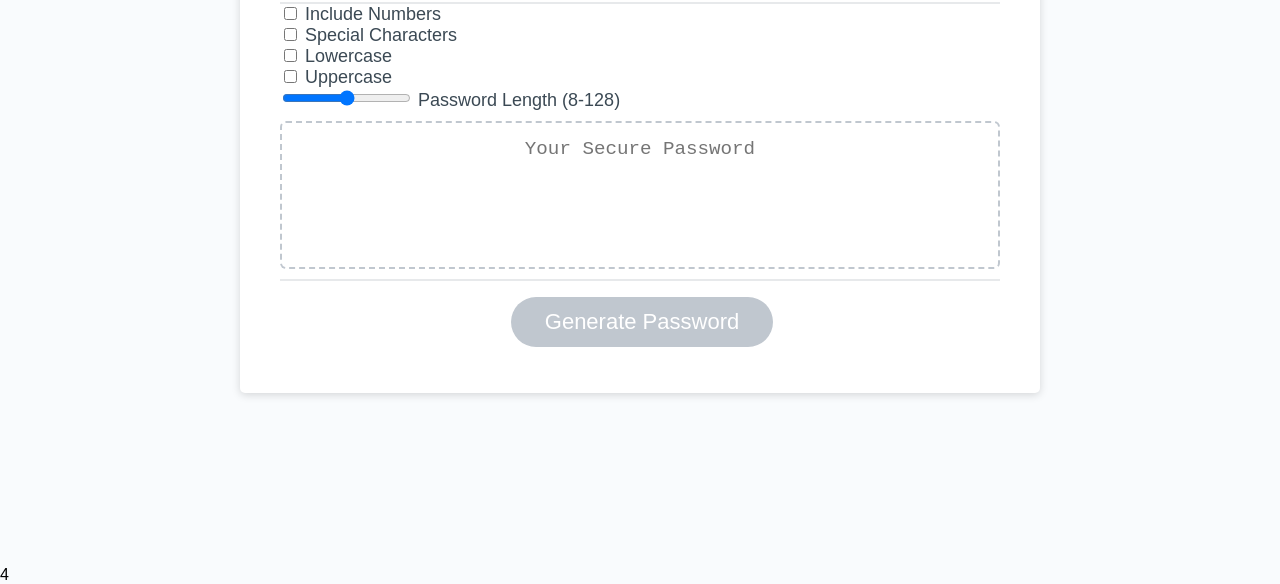
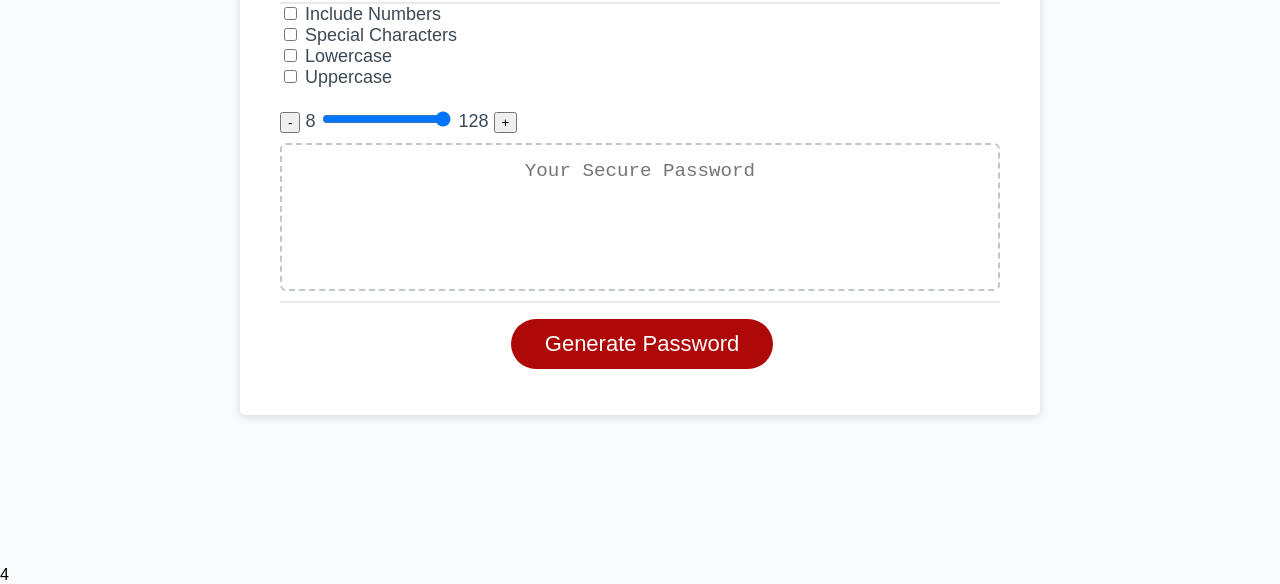
Before and after one commit to Landon0615/Password_Generator, a plain HTML site: page index.html in a window 1280 px wide. Shown: the part 234-818 px from the top of the page. Drawn offline with Linux system fonts and the light colour scheme.

Commit message:
Added value to toggle

```diff
--- a/index.html
+++ b/index.html
@@ -27,9 +27,10 @@
           <label for="upper-case">Uppercase</label><br>
         </div>
         <div>
-          <input type="range" id="password-length" name="password-length"
-                 min="8" max="128">
-          <label for="password-length">Password Length (8-128)</label>
+          <span id="slider_value2" style="color:red;font-weight:bold;"></span><br>
+          <input type="button" value="-" onClick="subtract_one()">
+          8 <input type="range" min="8" max="128" step="1" name="sld6" value="128" onchange="show_value2(this.value)"> 128
+          <input type="button" value="+" onClick="add_one()">
         </div>
         <div class="card-body">
           <textarea
@@ -40,7 +41,7 @@
           ></textarea>
         </div>
         <div class="card-footer">
-          <button id="generate" class="btn" disabled="disabled">Generate Password</button>
+          <button id="generate" class="btn">Generate Password</button>
         </div>
       </div>
     </div>4
--- a/script.js
+++ b/script.js
@@ -1,6 +1,17 @@
 // Assignment Code
 var generateBtn = document.querySelector("#generate");
+//
+var numbers = "123456789" .split(" ")
+var specials = "!%&*+-./<>?~" .split(" ")
+varaLower = "abcdefghijklmnopqrstuvwxyz" .split(" ")
+varaUpper = "ABCDEFGHIJKLMNOPQRSTUVWXYZ" .split(" ")
 
+//Add event listener to generate button
+document.querySelector("#generate").addEventListener("click",  Passwordcharacters);
+document.querySelector("#include-numbers").addEventListener("click",  writePassword);
+document.querySelector("#special-characters").addEventListener("click",  writePassword);
+document.querySelector("#lower-case").addEventListener("click",  writePassword);
+document.querySelector("#upper-case").addEventListener("click",  writePassword);
 // Write password to the #password input
 function writePassword() {
   var password = generatePassword();
@@ -9,24 +20,21 @@ function writePassword() {
   passwordText.value = password;
 
 }
+function show_value2(x)
+{
+ document.getElementById("slider_value2").innerHTML=x;
+}
+function add_one()
+{
+  document.f.sld6.value=parseInt(document.f.sld6.value)+1;
+  show_value2(document.f.sld6.value);
+}
+function subtract_one()
+{
+  document.f.sld6.value=parseInt(document.f.sld6.value)-1;
+  show_value2(document.f.sld6.value);
+}
 
-
-// Add event listener to generate button
-document.querySelector("#generate").addEventListener("click",  writePassword);
-// Arrays
-var numbers = ["0", "1", "2", "3", "4", "5", "6", "7", "8", "9"];
-var specials = ["!", "%", "&", ",", "*", "+", "-", ".", "/", "<", ">", "?","~"];
-var aLower = ["a", "b", "c", "d", "e", "f", "g", "h", "i", "j", "k", "l", "m", "n", "o", "p", "q", "r", "s", "t", "u", "v", "w", "x", "y", "z"];
-var aUpper = ["A", "B", "C", "D", "E", "F", "G", "H", "I", "J", "K", "L", "M", "N", "O", "P", "Q", "R", "S", "T", "U", "V", "W", "X", "Y", "Z"];
-
-// Variables
-const number = arraynumbers(0,9)
-const special = arrayspecials(0,13)
-const alphaLower = arrayaLower(0,27)
-const alphaUpper = arrayaUpper(0,27)
 //Password Criteria
 
 //TODO
-/**Add event listener to check boxes to generate button enabled
- * Add value to Password Length Slider
- */
```
